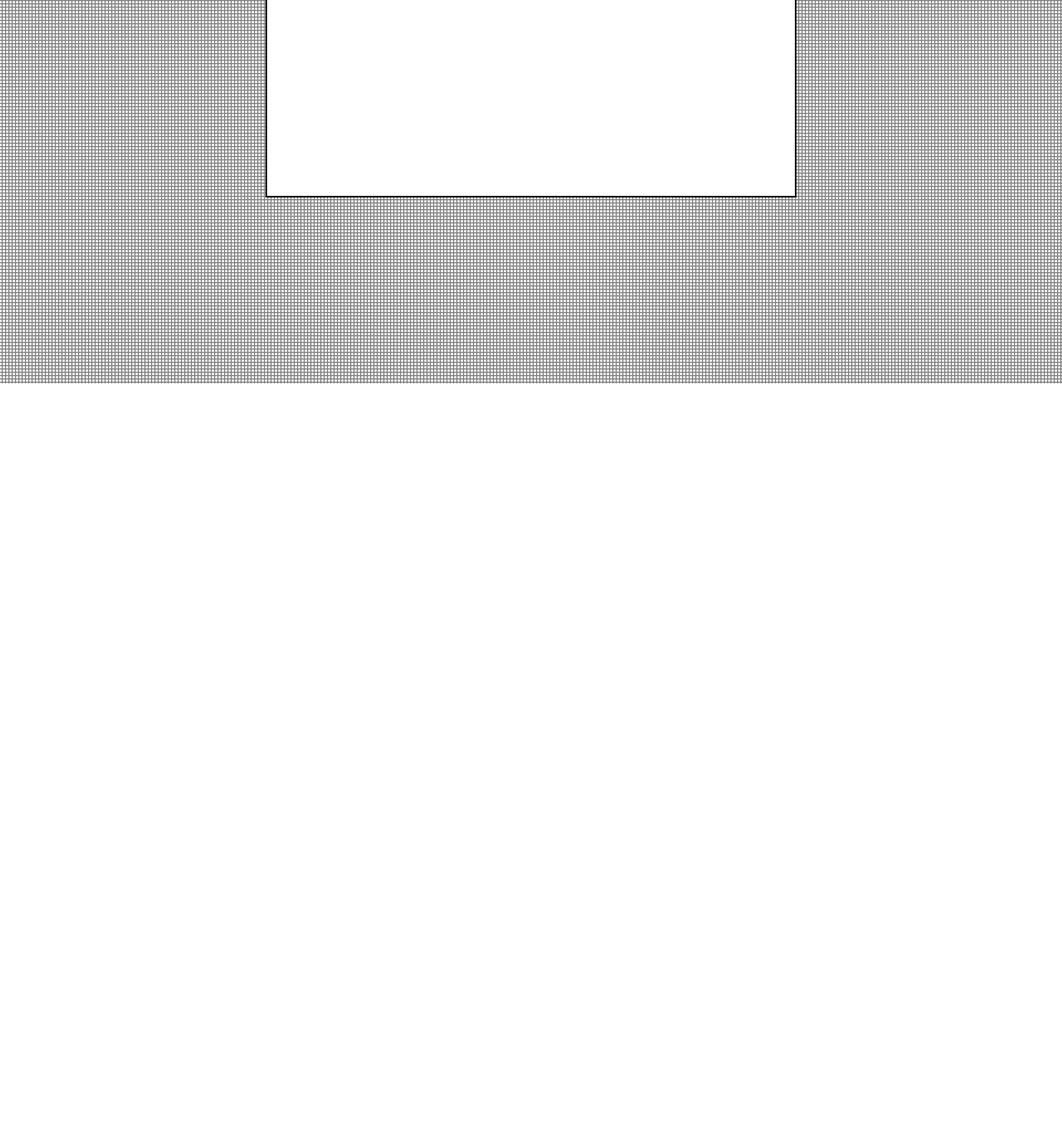
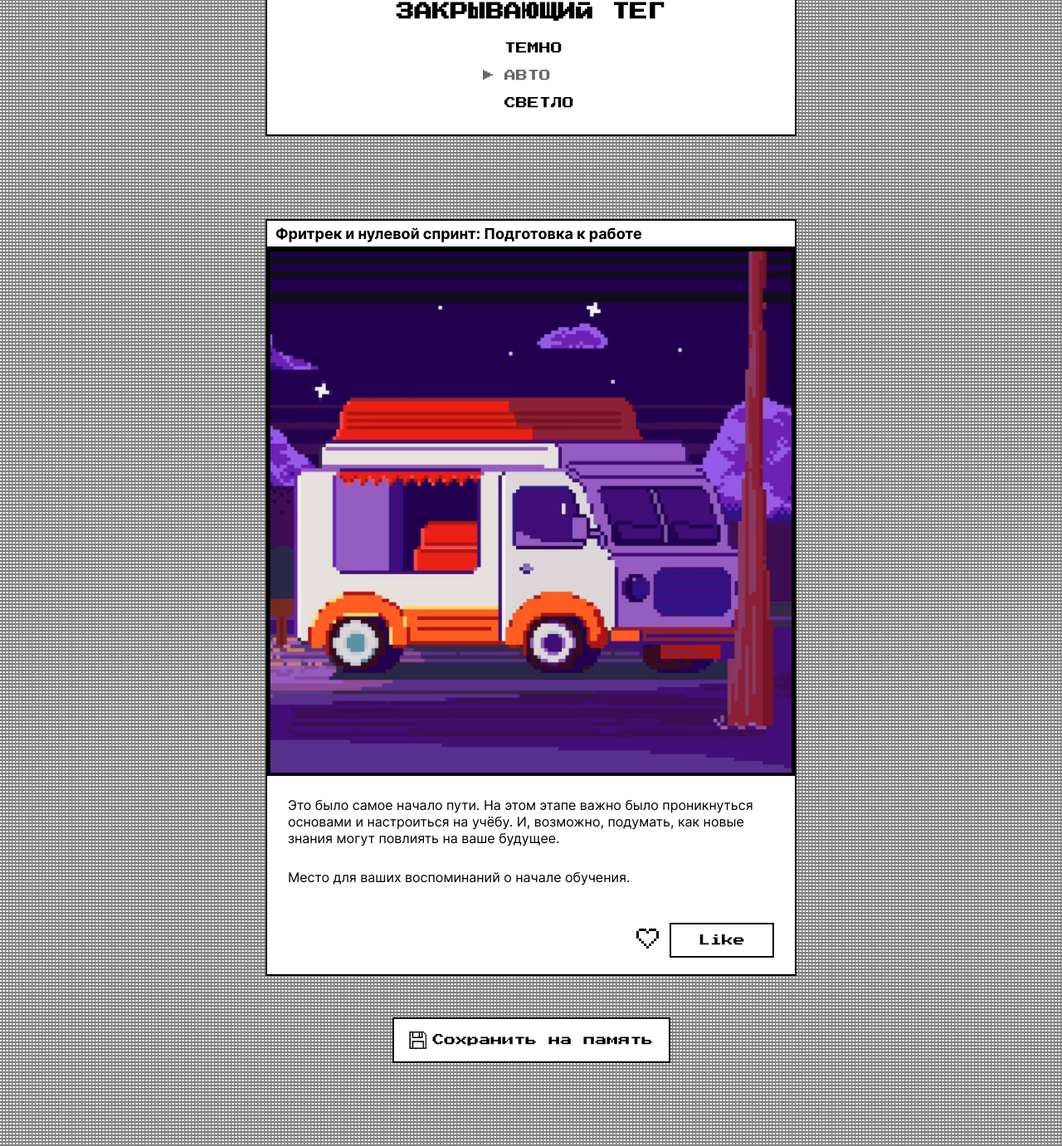
Before and after one commit to Yulia-shatk/zakrivayuschiy-teg, a plain HTML site: page index.html in a window 1280 px wide. Shown: the part 338-1719 px from the top of the page at 83% size. Before the commit the page ends 800 px from the top, so only its background shows below. Drawn offline with Linux system fonts and the light colour scheme.

Commit message:
Update index.html

```diff
--- a/index.html
+++ b/index.html
@@ -1,9 +1,13 @@
-<!DOCTYPE html>
+!DOCTYPE html>
 <html lang="ru">
   <head>
     <meta charset="UTF-8" />
     <meta name="viewport" content="width=device-width, initial-scale=1.0" />
+    <meta name="color-scheme" content="light dark">
     <title>Закрывающий тег</title>
+    <link rel="icon" href="./images/favicon.ico"  sizes="any" />
+    <link rel="icon" href="./images/favicon.svg" type="image/svg+xml" />
+    <link rel="apple-touch-icon" href="./images/apple-touch-icon.png" />
     <link rel="stylesheet" href="./fonts/fonts.css" />
     <link rel="stylesheet" href="./styles/variables.css" />
     <link rel="stylesheet" href="./styles/globals.css" />
@@ -13,6 +17,8 @@
   </head>
   <body class="page">
     <header class="header">
+      <a class="header_title">&lt;/html&gt;</a>
+      <h1 class="header_text">закрывающий тег</h1>
       <nav class="theme-menu header__theme-menu">
         <!-- Не меняйте разметку этого списка, иначе скрипты перестанут работать -->
         <ul class="theme-menu__list">
@@ -39,7 +45,58 @@
         </ul>
       </nav>
     </header>
-    <main></main>
+    <main class="content">
+      <section class="card">
+        <h2 class="card_title">
+          Фритрек и нулевой спринт: Подготовка к работе
+        </h2>
+        <img
+        src="./images/image_1.jpg"
+        alt="Изображение автодома на фоне ночного леса"
+        class="card_picture"
+      />
+        <div class="card_content">
+          <p>
+            Это было самое начало пути. На этом этапе важно было проникнуться основами и настроиться на учёбу. И,
+            возможно, подумать, как новые знания могут повлиять на ваше будущее.
+          </p>
+          <p class="card_content-paragraph">
+            Место для ваших воспоминаний о начале обучения.
+          </p>
+        </div>
+        <div class="card__footer">
+          <button class="card__icon-button">
+            <svg class="like-icon" xmlns="http://www.w3.org/2000/svg" width="40" height="40" viewBox="0 0 40 40">
+              <g class="heart">
+                <path class="contour"
+                  d="M12 6H9V9H12V6ZM15 6H12V9H15V6ZM9 9H6V12H9V9ZM9 12H6V15H9V12ZM9 15H6V18H9V15ZM18 6H15V9H18V6ZM12 18H9V21H12V18ZM15 21H12V24H15V21ZM18 24H15V27H18V24ZM27 6H30V9H27V6ZM24 6H27V9H24V6ZM30 9H33V12H30V9ZM30 12H33V15H30V12ZM30 15H33V18H30V15ZM21 6H24V9H21V6ZM27 18H30V21H27V18ZM24 21H27V24H24V21ZM21 24H24V27H21V24ZM21 27H18V30H21V27ZM21 9H18V12H21V9Z"
+                  fill="var(--accent-color)" />
+                <path class="main-body"
+                  d="M12 9H9V12H12V9ZM15 12H12V15H15V12ZM18 9H15V12H18V9ZM12 15H9V18H12V15ZM15 15H12V18H15V15ZM15 18H12V21H15V18ZM18 12H15V15H18V12ZM18 21H15V24H18V21ZM18 18H15V21H18V18ZM27 9H30V12H27V9ZM24 9H27V12H24V9ZM27 12H30V15H27V12ZM24 12H27V15H24V12ZM21 9H24V12H21V9ZM27 15H30V18H27V15ZM24 15H27V18H24V15ZM24 18H27V21H24V18ZM21 12H24V15H21V12ZM21 21H24V24H21V21ZM21 18H24V21H21V18ZM21 21H18V24H21V21ZM21 24H18V27H21V24Z"
+                  fill="none" />
+                <path class="core"
+                  d="M18 15H15V18H18V15ZM21 15H24V18H21V15ZM21 15H18V18H21V15ZM21 12H18V15H21V12ZM21 18H18V21H21V18Z"
+                  fill="none" />
+              </g>
+              <path class="sparks"
+                d="M36 13H39V16H36V13ZM27 27H30V30H27V27ZM18 33H21V36H18V33ZM9 27H12V30H9V27ZM24 0H27V3H24V0ZM33 3H36V6H33V3ZM3 3H6V6H3V3ZM12 0H15V3H12V0ZM0 13H3V16H0V13Z"
+                fill="none"/>
+            </svg>
+          </button>
+          <button type="button" class="button card__like-button">
+            <span class="button__text"> Like </span>
+          </button>
+        </div>
+      </section>
+    </main>
+    <footer class="footer">
+      <button type="button" class="button footer__save-button">
+        <svg viewBox="0 0 28 28" class="footer__icon">
+          <use href="./svg/floppy.svg#floppy" />
+        </svg>
+        <span class="button__text">Сохранить на память</span>
+      </button>
+    </footer>
     <script src="./scripts/set-theme.js"></script>
     <script src="./scripts/like.js"></script>
   </body>
```
